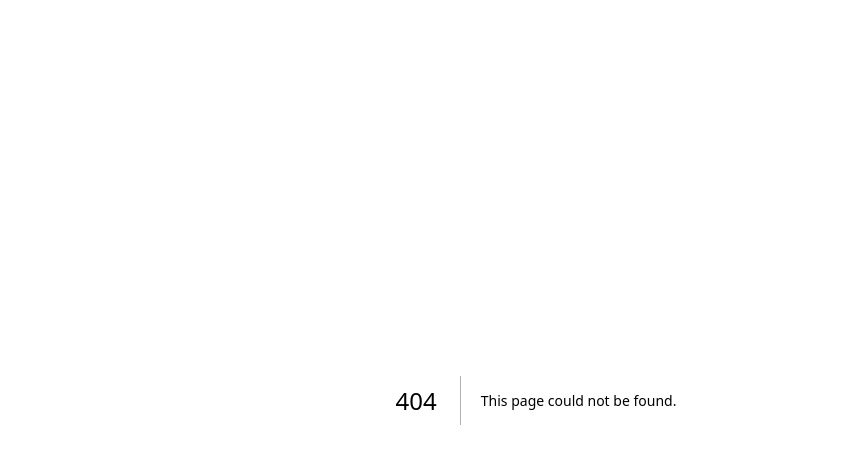
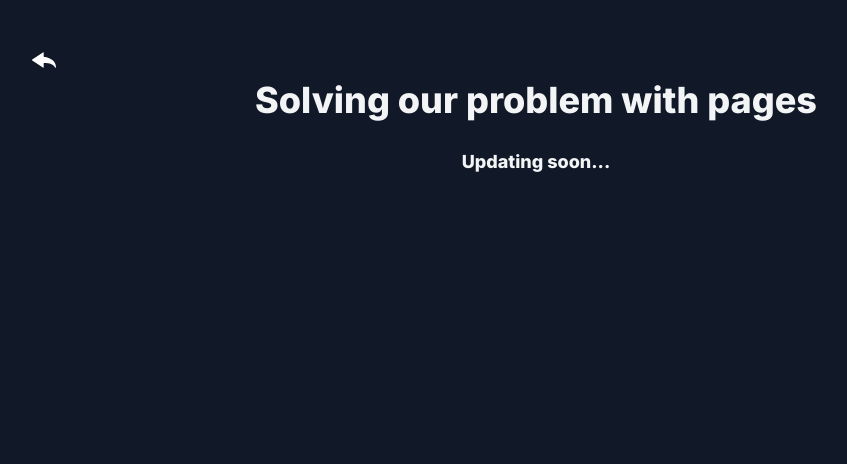
Before and after one commit to nirajchaurasiya/blogs-nirajchaurasiya, a Next.js app: page /blog/navigating-between-pages-and-showing-active-to-link in a window 1280 px wide. Before the commit this address had no page. Shown: the top 464 px of the page, without its empty margins (104-951 px from the left). Built offline with nearby package versions, Linux system fonts and the light colour scheme.

Commit message:
solving our problem with pages

```diff
--- /dev/null
+++ b/app/blog/navigating-between-pages-and-showing-active-to-link/page.tsx
@@ -0,0 +1,36 @@
+"use client";
+import SyntaxHighlighter from "react-syntax-highlighter";
+import { docco } from "react-syntax-highlighter/dist/esm/styles/hljs";
+import { useRouter } from "next/navigation";
+export default function Page() {
+  const router = useRouter();
+
+  return (
+    <>
+      <main className="pt-8 pb-16 lg:pt-10 lg:pb-24 antialiased">
+        <div className="flex text-gray-100 dark:text-gray-200 justify-between px-4 mx-auto max-w-screen-2xl ">
+          <article className="mx-auto w-full max-w-5xl format format-sm sm:format-base lg:format-lg format-blue dark:format-invert">
+            <div
+              onClick={() => {
+                router.back();
+              }}
+              className="w-10 h-10 p-2 transition-all pb-4 hover:bg-blue-500  rounded-full cursor-pointer"
+            >
+              <img src="/back-arrow-svgrepo-com.svg" />
+            </div>
+            <header className="mb-4 lg:mb-7">
+              <h1 className="mb-4 text-3xl font-extrabold leading-tight lg:mb-6 lg:text-4xl dark:text-white text-center">
+                Solving our problem with pages
+              </h1>
+            </header>
+            <header className="mb-4 lg:mb-7">
+              <h1 className="mb-4 text-lg font-extrabold leading-tight lg:mb-6 lg:text-lg dark:text-white text-center">
+                Updating soon...
+              </h1>
+            </header>
+          </article>
+        </div>
+      </main>
+    </>
+  );
+}
--- a/app/data/blogs.json
+++ b/app/data/blogs.json
@@ -10,5 +10,11 @@
     "key": "building-a-timer-clock",
     "photo": "/thumbnails/timer-app/timer-ss.png",
     "tags": ["html", "css", "js", "timer-app"]
+  },
+  {
+    "title": "Navigating between pages",
+    "key": "navigating-between-pages-and-showing-active-to-link",
+    "photo": "/thumbnails/navigating-between-pages-and-showing-active-to-link/navigating-between-pages-and-showing-active-to-link.png",
+    "tags": ["routes", "nested routes", "layout", "nextjs 14"]
   }
 ]
--- a/app/layout.tsx
+++ b/app/layout.tsx
@@ -20,6 +20,11 @@ export default function RootLayout({
       <body suppressHydrationWarning className={inter.className}>
         {children}
       </body>
+      <script
+        async
+        src="https://pagead2.googlesyndication.com/pagead/js/adsbygoogle.js?client=ca-pub-5670755998255836"
+        crossOrigin="anonymous"
+      ></script>
     </html>
   );
 }
```
Also changed, not shown: public/thumbnails/navigating-between-pages-and-showing-active-to-link/navigating-between-pages-and-showing-active-to-link.png (added).
